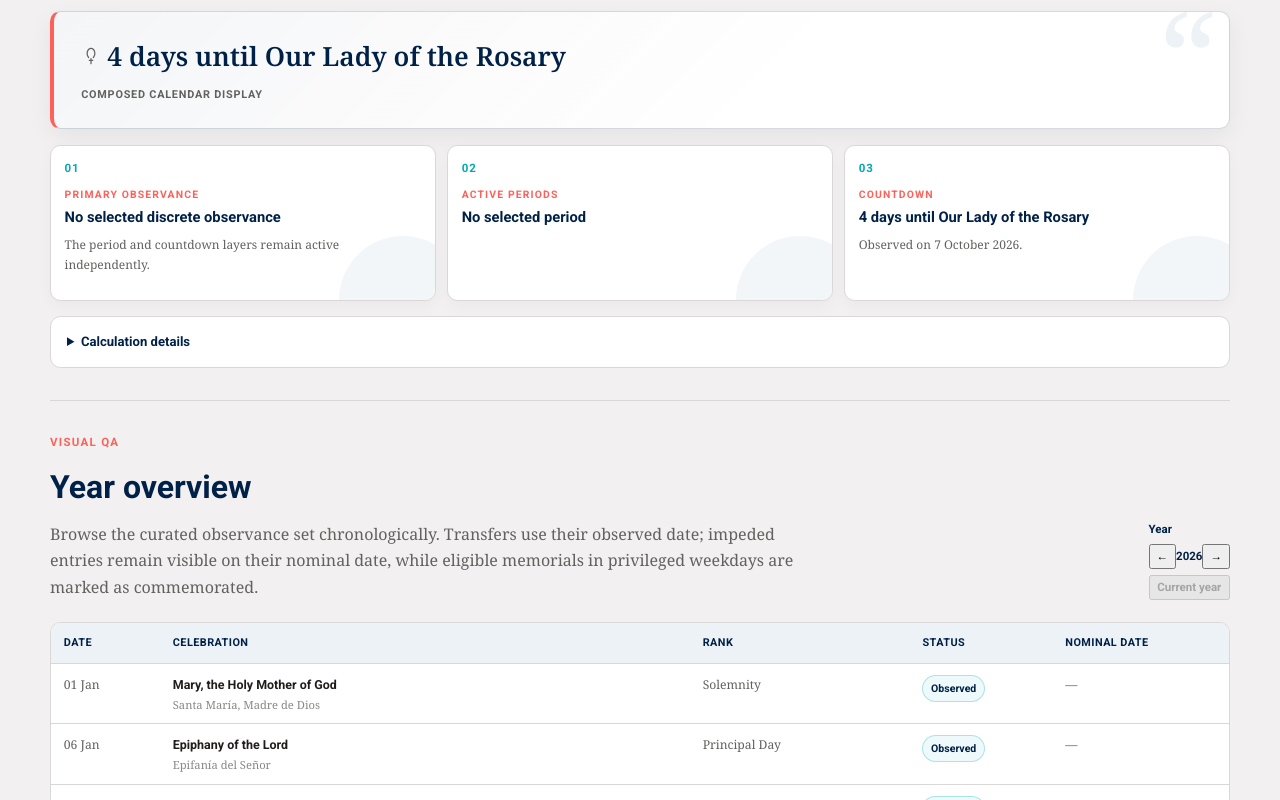
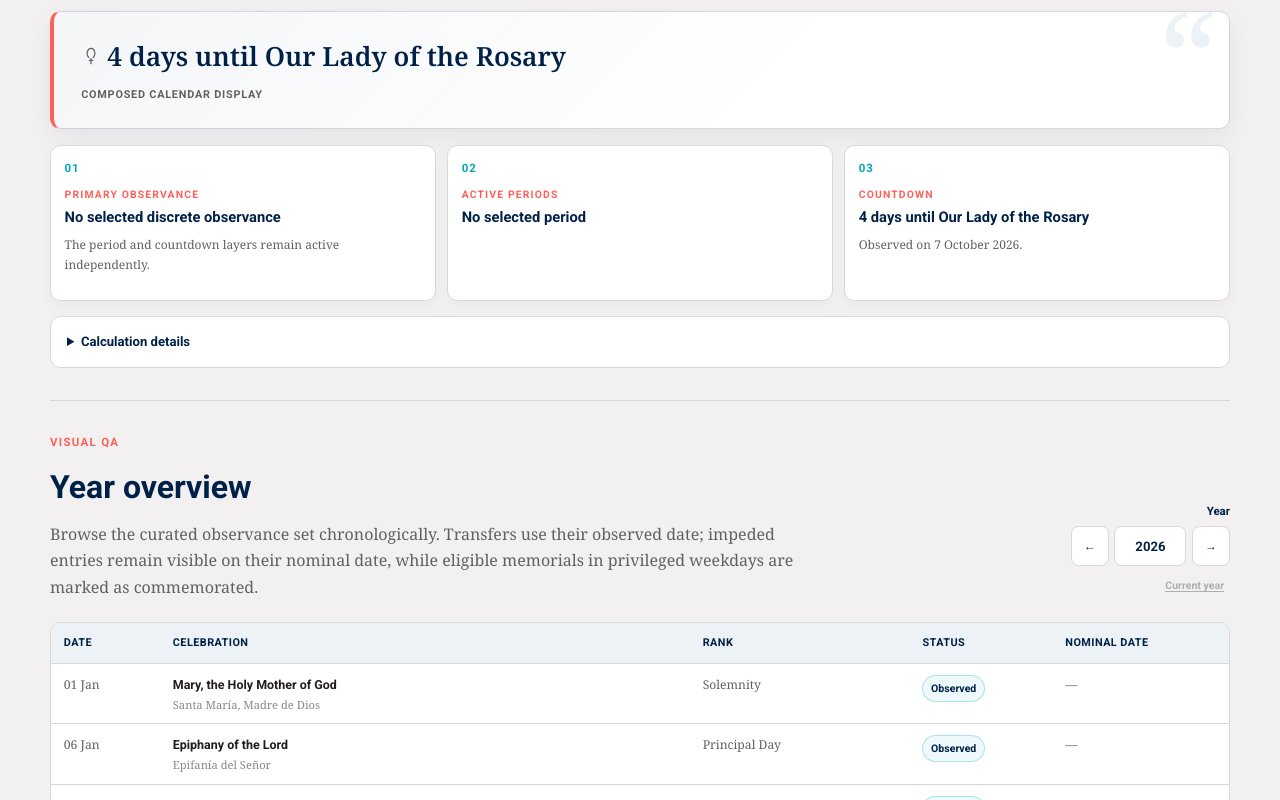
Before and after one commit to bgonzalezbustamante/catholic-calendar, a Next.js app: page / in a window 1280 px wide. Shown: the part 684-1484 px from the top of the page. Built offline with nearby package versions, Linux system fonts and the light colour scheme.

Commit message:
style: simplify cards and year pagination

```diff
--- a/app/globals.css
+++ b/app/globals.css
@@ -169,7 +169,8 @@ h1 {
 
 .date-control button,
 .date-control input,
-.year-control input {
+.year-pagination button,
+.year-current-button {
   min-height: 40px;
   border: 1px solid var(--stone);
   border-radius: 0.48rem;
@@ -182,8 +183,7 @@ h1 {
   font-weight: 700;
 }
 
-.date-control input,
-.year-control input {
+.date-control input {
   padding: 0.42rem 0.6rem;
 }
 
@@ -358,17 +358,6 @@ h1 {
   box-shadow: 0 5px 15px rgba(0, 33, 71, 0.035);
 }
 
-.layer-card::after {
-  content: '';
-  position: absolute;
-  inset: auto -2rem -4rem auto;
-  width: 8rem;
-  height: 8rem;
-  border-radius: 50%;
-  background: var(--blue-wash);
-  opacity: 0.7;
-}
-
 .layer-number {
   position: relative;
   z-index: 1;
@@ -437,6 +426,13 @@ h1 {
 .state-chip.devotional {
   border-color: rgba(254, 97, 90, 0.3);
   background: rgba(254, 97, 90, 0.07);
+}
+
+.state-chip.commemorated,
+.status-pill.is-commemorated {
+  border-color: rgba(0, 170, 180, 0.34);
+  background: rgba(0, 170, 180, 0.08);
+  color: var(--blue);
 }
 
 .exceptions {
@@ -518,8 +514,48 @@ h1 {
   padding-top: 2rem;
 }
 
-.year-control input {
-  width: 110px;
+.year-control {
+  justify-items: end;
+}
+
+.year-pagination {
+  display: grid;
+  grid-template-columns: 38px minmax(72px, auto) 38px;
+  align-items: center;
+  gap: 0.35rem;
+}
+
+.year-pagination strong {
+  min-height: 40px;
+  display: grid;
+  place-items: center;
+  border: 1px solid var(--stone);
+  border-radius: 0.48rem;
+  background: var(--paper);
+  padding: 0 0.75rem;
+  color: var(--blue);
+  font-size: 0.82rem;
+}
+
+.year-pagination button {
+  cursor: pointer;
+  font-weight: 700;
+}
+
+.year-pagination button:disabled,
+.year-current-button:disabled {
+  cursor: default;
+  opacity: 0.45;
+}
+
+.year-current-button {
+  min-height: 28px !important;
+  border: 0 !important;
+  background: transparent !important;
+  color: var(--ash) !important;
+  font-size: 0.66rem;
+  text-decoration: underline;
+  text-underline-offset: 0.18em;
 }
 
 .table-scroll {
@@ -753,8 +789,12 @@ tbody tr:last-child td {
     width: 100%;
   }
 
-  .year-control input {
-    width: 100%;
+  .year-control {
+    justify-items: stretch;
+  }
+
+  .year-pagination {
+    grid-template-columns: 38px 1fr 38px;
   }
 
   .calendar-display-icon {
```
